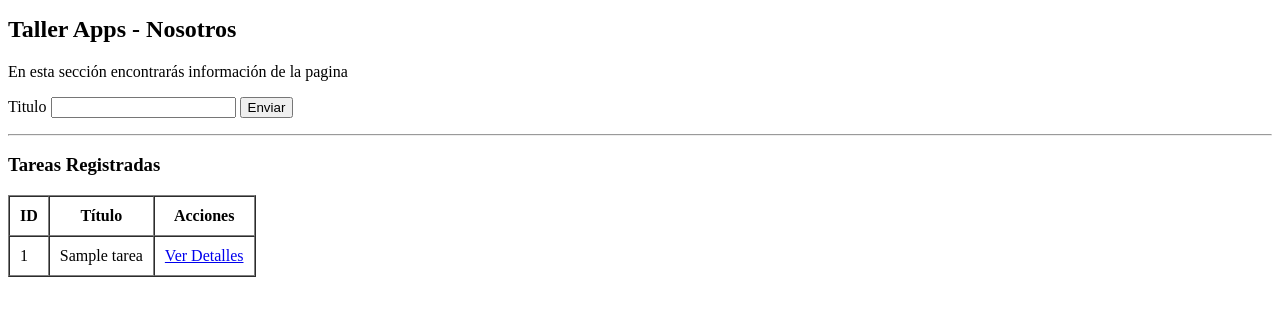
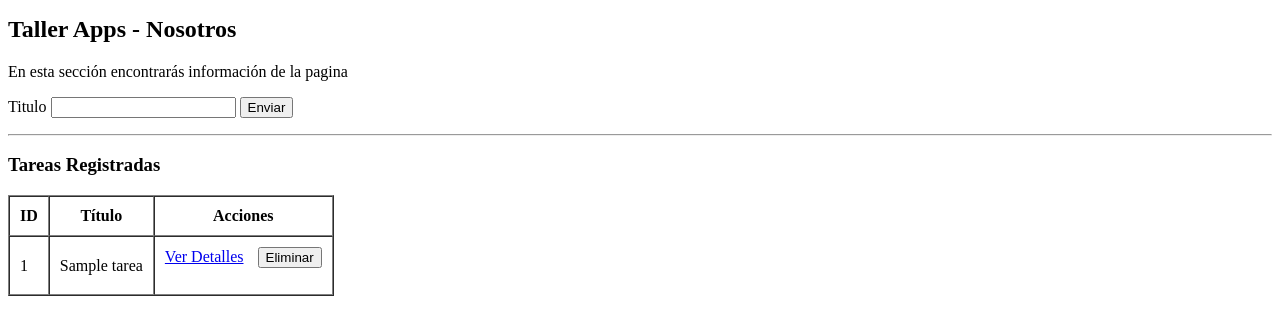
Before and after one commit to waldyounity/Actividad-4---Grupo-4, a Flask app: page /nosotros in a window 1280 px wide. Shown: the part 164-499 px from the top of the page. Run offline with Flask 3, Linux system fonts and the light colour scheme; tables that the repository leaves empty hold one stand-in row (values such as "Sample post").

Commit message:
Agregando la funcionalidad de eliminar tareas

```diff
--- a/routes.py
+++ b/routes.py
@@ -41,14 +41,17 @@ def saludo():
 def usuario(nombre):
     return f'Hola {nombre} bienvenido a Taller Apps'
 
-# Ruta para mostrar todas las tareas (OPCIONAL: puedes eliminarla o dejarla)
-@app.route('/tareas')
-def listar_tareas():
-    tareas = Tarea.query.all()
-    return render_template('tareas.html', tareas=tareas)
 
 # Ruta para mostrar una tarea específica (MANTENERLA para ver detalles)
 @app.route('/tarea/<int:id>')
 def mostrar_tarea(id):
     tarea = Tarea.query.get_or_404(id)
     return render_template('mostrar_tarea.html', tarea=tarea)
+
+# NUEVA RUTA PARA ELIMINAR TAREAS
+@app.route('/eliminar/<int:id>', methods=['POST'])
+def eliminar(id):
+    tarea_a_eliminar = Tarea.query.get_or_404(id)
+    db.session.delete(tarea_a_eliminar)
+    db.session.commit()
+    return redirect(url_for('nosotros'))
--- a/templates/nosotros.html
+++ b/templates/nosotros.html
@@ -33,6 +33,10 @@
                 <td>{{ tarea.titulo }}</td>
                 <td>
                     <a href="{{ url_for('mostrar_tarea', id=tarea.id) }}">Ver Detalles</a>
+
+                    <form action="{{ url_for('eliminar', id=tarea.id) }}" method="POST" style="display:inline-block; margin-left: 10px;">
+                    <button type="submit" onclick="return confirm('¿Estás seguro de que deseas eliminar esta tarea?');">Eliminar</button>
+                </form>
                 </td>
             </tr>
             {% endfor %}
```
